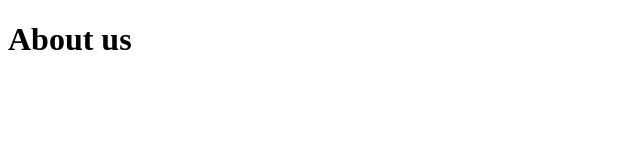
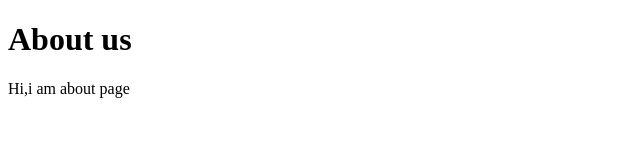
Before and after one commit to mukatiashvin/learning-git, a plain HTML site: page about.html in a window 1280 px wide. Shown: the whole page, without its empty margins (0-640 px from the left). Drawn offline with Linux system fonts and the light colour scheme.

Commit message:
add about intro paragraph

```diff
--- a/about.html
+++ b/about.html
@@ -7,5 +7,6 @@
   </head>
   <body>
     <h1>About us</h1>
+    <p>Hi,i am about page</p>
   </body>
 </html>
```
